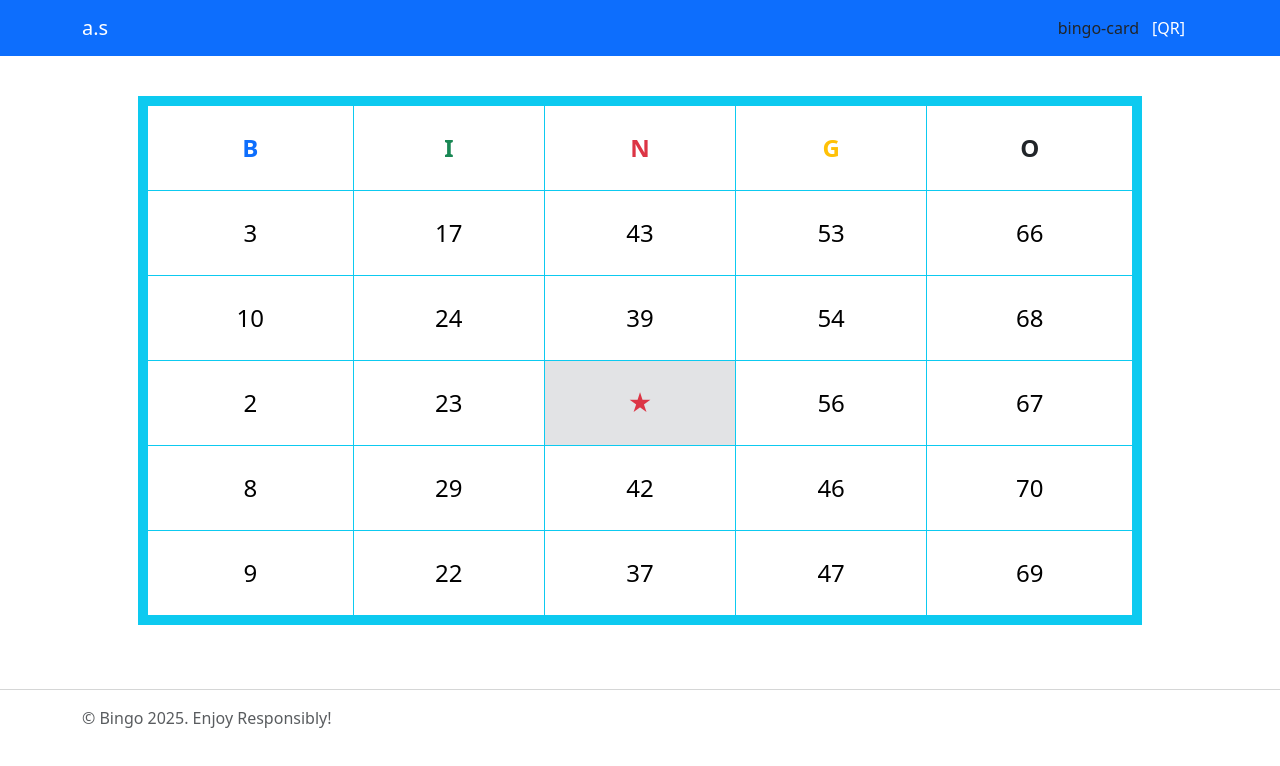
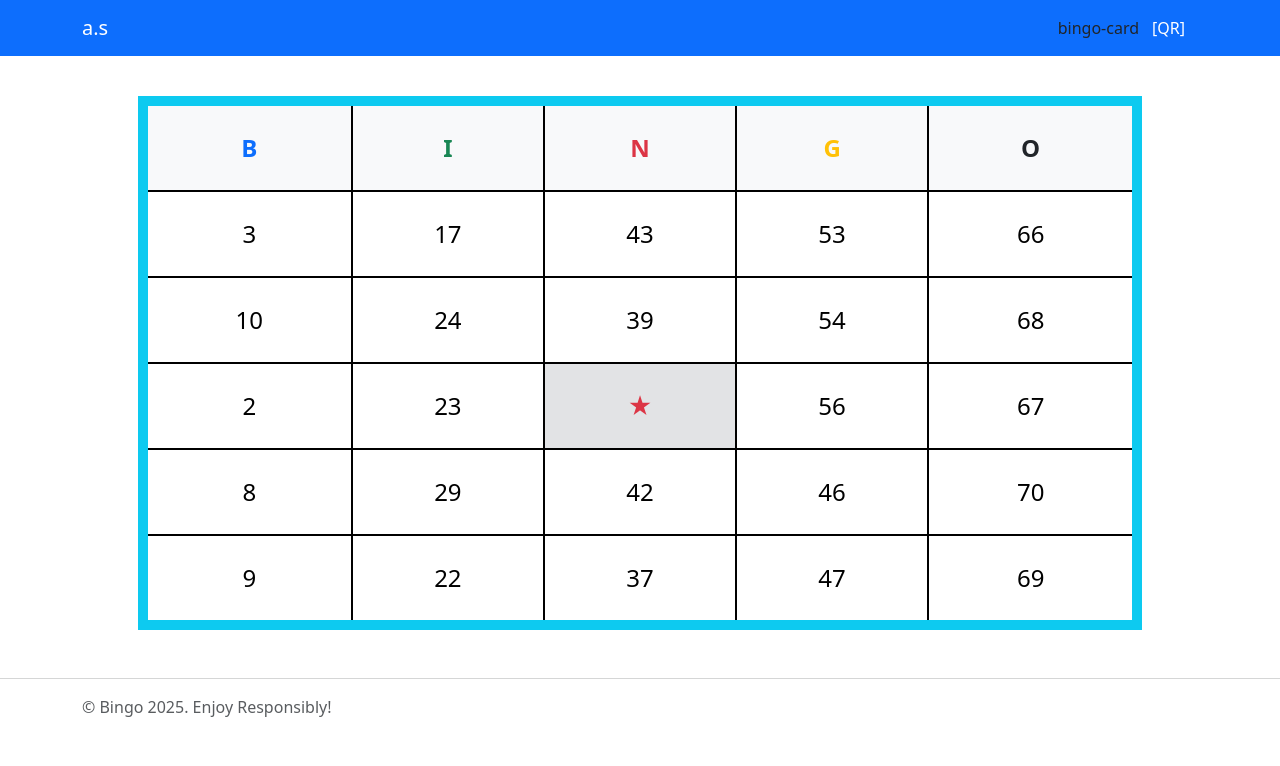
Before and after one commit to asimspace/asimspace.github.io, a React (Create React App) app: page /#/bingo-card in a window 1280 px wide. Shown: the top 766 px of the page. Built offline with nearby package versions, Linux system fonts and the light colour scheme.

Commit message:
browser compatible css and Add Transitions

```diff
--- a/src/App.css
+++ b/src/App.css
@@ -1,27 +1,90 @@
-#bingoNumbers{font-size: 1.5rem;}
+/* Ensure consistent font size for bingo numbers */
+#bingoNumbers {
+  font-size: 1.5rem;
+}
+
 @media (min-width: 768px) {
   #bingoNumbers {
-      font-size: 2.6rem;
-      min-height: 66px;
+    font-size: 2.6rem;
+    min-height: 66px;
   }
 }
+
+/* Fade-in animation */
+.fade-in {
+  opacity: 0;
+  animation: fadeIn 0.5s forwards;
+  -webkit-animation: fadeIn 0.5s forwards; /* Safari & older browsers */
+}
+
+@keyframes fadeIn {
+  to {
+    opacity: 1;
+  }
+}
+
+@-webkit-keyframes fadeIn {
+  to {
+    opacity: 1;
+  }
+}
+
+/* Fade-out effect */
 .fade-out {
   opacity: 0;
   transition: opacity 0.1s ease-out;
+  -webkit-transition: opacity 0.1s ease-out;
+  -moz-transition: opacity 0.1s ease-out;
+  -o-transition: opacity 0.1s ease-out;
 }
+
 /* Style Bingo Card */
-#bingo-card{
-  border-color: #000;
-  border: 10px solid;
+#bingo-card {
+  border: 10px solid #000;
+  border-collapse: collapse; /* Ensures no gaps between table borders */
+  width: 100%;
+  max-width: 90%;
+  margin: auto;
 }
+
+/* Style for individual bingo cells */
 .bingo-cell {
   transition: background-color 0.3s ease-in-out, text-decoration 0.1s ease-in-out;
+  -webkit-transition: background-color 0.3s ease-in-out, text-decoration 0.1s ease-in-out;
+  -moz-transition: background-color 0.3s ease-in-out, text-decoration 0.1s ease-in-out;
+  -o-transition: background-color 0.3s ease-in-out, text-decoration 0.1s ease-in-out;
 }
-#bingo-card thead td{
+
+#bingo-card thead td {
   font-weight: bold;
+  text-align: center;
+  padding: 1rem;
+  background-color: #f8f9fa;
+  border-bottom: 3px solid #000;
 }
-#bingo-card tr td{
+
+/* Bingo card cells */
+#bingo-card tr td {
   cursor: pointer;
   padding: 1.5rem 0.5rem;
   font-size: 1.5rem;
+  text-align: center;
+  vertical-align: middle;
+  border: 2px solid #000;
+  transition: background-color 0.3s ease, text-decoration 0.1s ease-in-out;
 }
+
+/* Ensure proper tap/click behavior on touch devices */
+@media (hover: none) {
+  #bingo-card tr td {
+    user-select: none;
+    -webkit-user-select: none;
+    -moz-user-select: none;
+    -ms-user-select: none;
+  }
+}
+
+/* Ensure accessibility improvements */
+#bingo-card tr td:focus {
+  outline: 3px solid #007bff;
+}
--- a/src/pages/BingoGenerator.js
+++ b/src/pages/BingoGenerator.js
@@ -73,7 +73,7 @@ const BingoGenerator = () => {
                         O: "bg-dark text-white"
                     }[num.charAt(0)];
                     return (
-                        <span key={index} className={`d-inline px-1 fw-light ${badgeClass}`}>{num}</span>
+                        <span key={index} className={`d-inline px-1 fw-light ${badgeClass} ${fadingOut ? '' : 'fade-in'}`}>{num}</span>
                     );
                     })}
                 </div>
```
